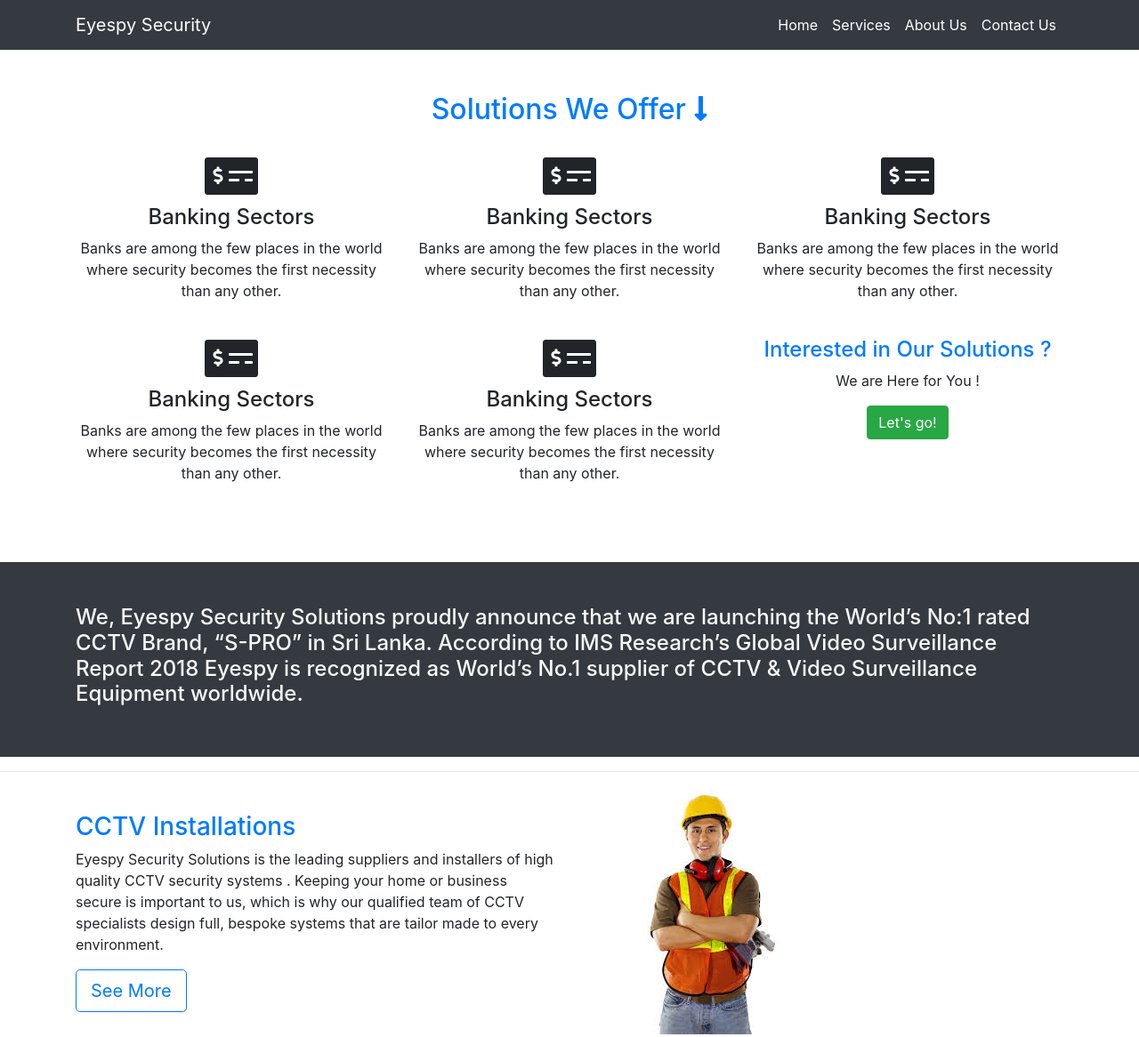
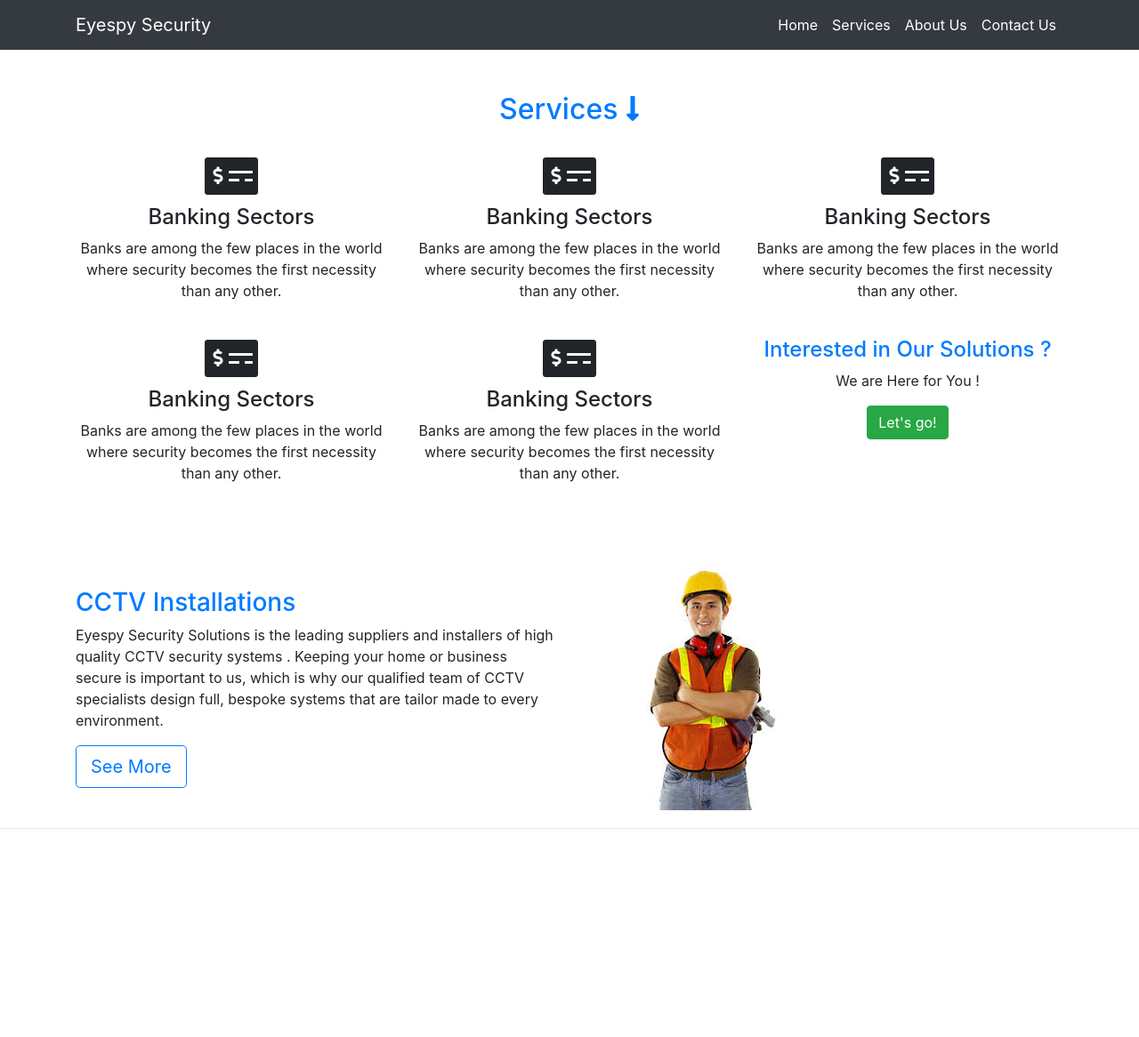
Before and after one commit to Prasad-Chathuranga/Test, a plain HTML site: page index.html in a window 1280 px wide. Shown: the top 1166 px of the page at 89% size. After the commit the page ends 948 px from the top, so only its background shows below. Drawn offline with nearby package versions, Linux system fonts and the light colour scheme.

Commit message:
changed header

```diff
--- a/index.html
+++ b/index.html
@@ -13,6 +13,8 @@
 
 <body>
     <!----------------------- Navigation Bar --------------------------->
+
+
 
     <nav class="navbar navbar-expand-sm navbar-dark bg-dark sticky-top">
             <div class="container">
@@ -39,8 +41,10 @@
              </nav>
 <!---------------------------------First Section--------------------------------------->
 
-<section id="home-icons" class="py-5">
-    <h2 class="text-center text-primary">Solutions We Offer <i class="fas fa-long-arrow-alt-down "></i></h2><br>
+
+
+<section id="home-icons" class="py-5 mt-0">
+    <h2 class="text-center text-primary">Services <i class="fas fa-long-arrow-alt-down "></i></h2><br>
     <div class="container">
         <div class="row">
             <div class="col-md-4 mb-4 text-center">
@@ -93,19 +97,7 @@
 
 </section>
 
-<!------------------------Second Section----------------------------->
 
-<section class="bg-dark">
-<div class="row">
-                    <div class="container pt-5 pb-5">
-                      <h4 class="d-none d-md-block text-light">We, Eyespy Security Solutions proudly announce that we are
-                        launching the World’s No:1 rated CCTV Brand, “S-PRO” in Sri Lanka.
-                        According to IMS Research’s Global Video Surveillance Report 2018 Eyespy is recognized as World’s No.1
-                        supplier of CCTV & Video Surveillance Equipment worldwide.</h4>
-                    </div>
-                  </div>
-
-</section><hr>
 
 <!-- INFO SECTION -->
 <section id="info" class="py-1">
```
Also changed, not shown: header.png (added).
